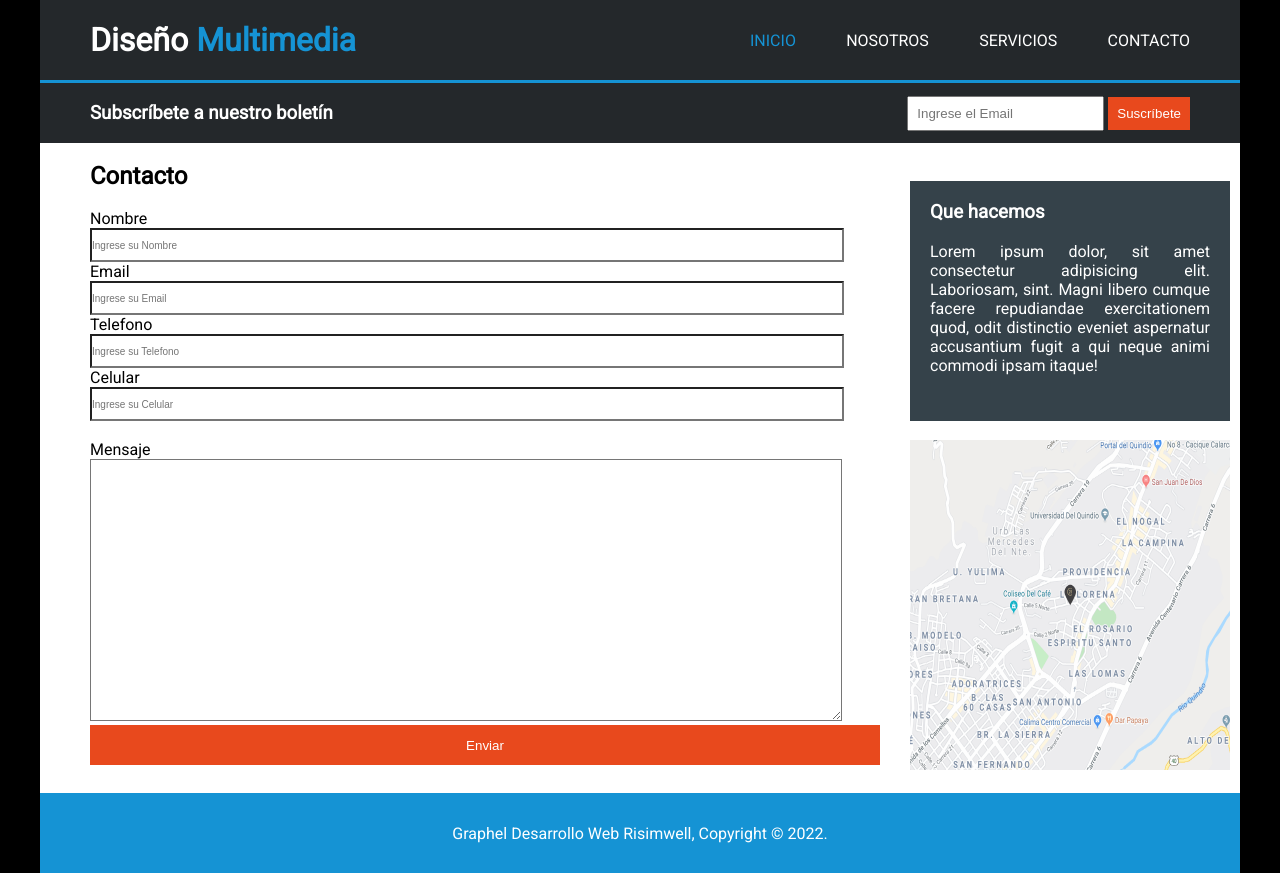
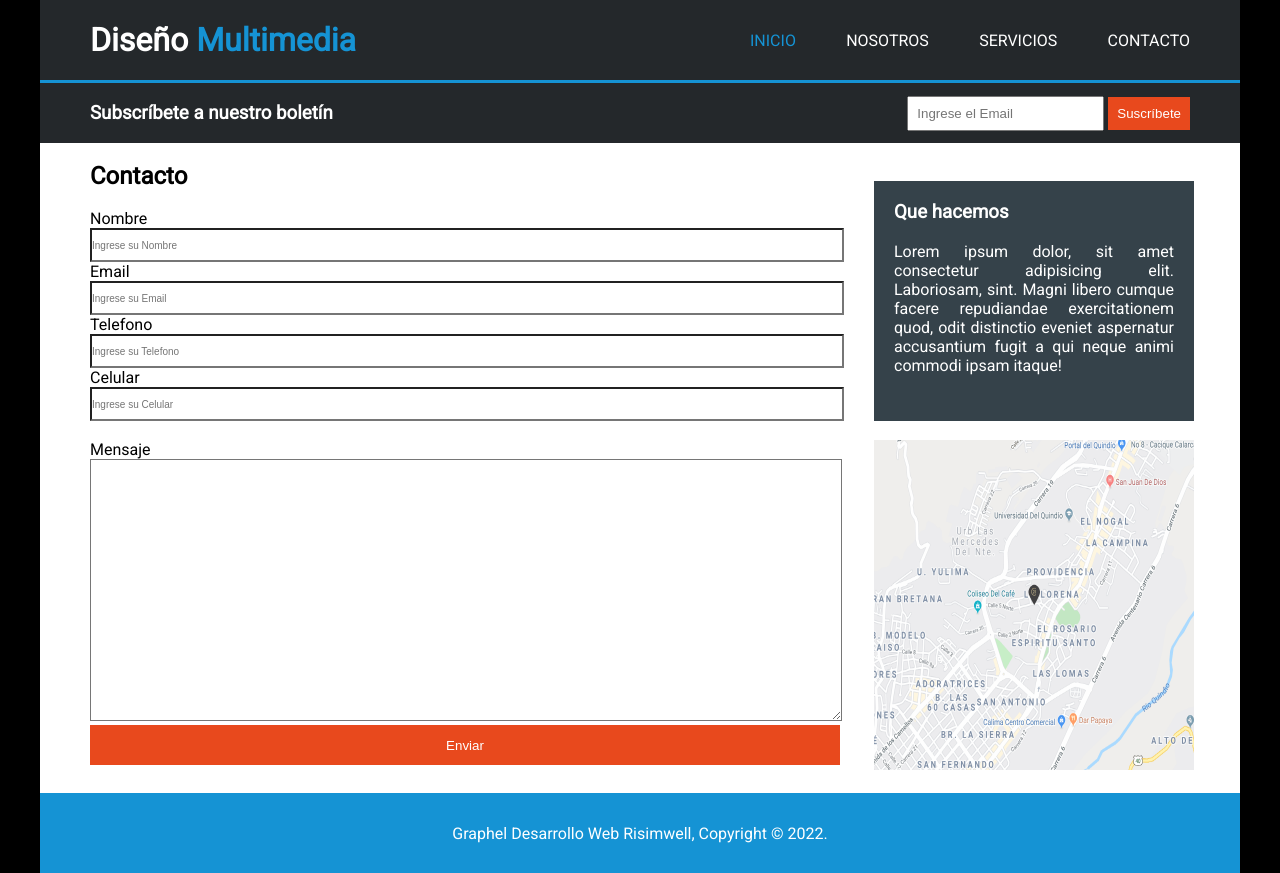
Before and after one commit to risimwell/Diseno_Web, a plain HTML site: page Contactos.html in a window 1280 px wide. Drawn offline with Linux system fonts and the light colour scheme.

Commit message:
Add files via upload

```diff
--- a/css/style.css
+++ b/css/style.css
@@ -243,7 +243,8 @@ textarea{
   border: 1px solid #e8491d;
   padding: 8px;
   height: 40px;
-  width: 790px ;
+  width: 750PX ;
+
 
 }
 .mapa{
```
